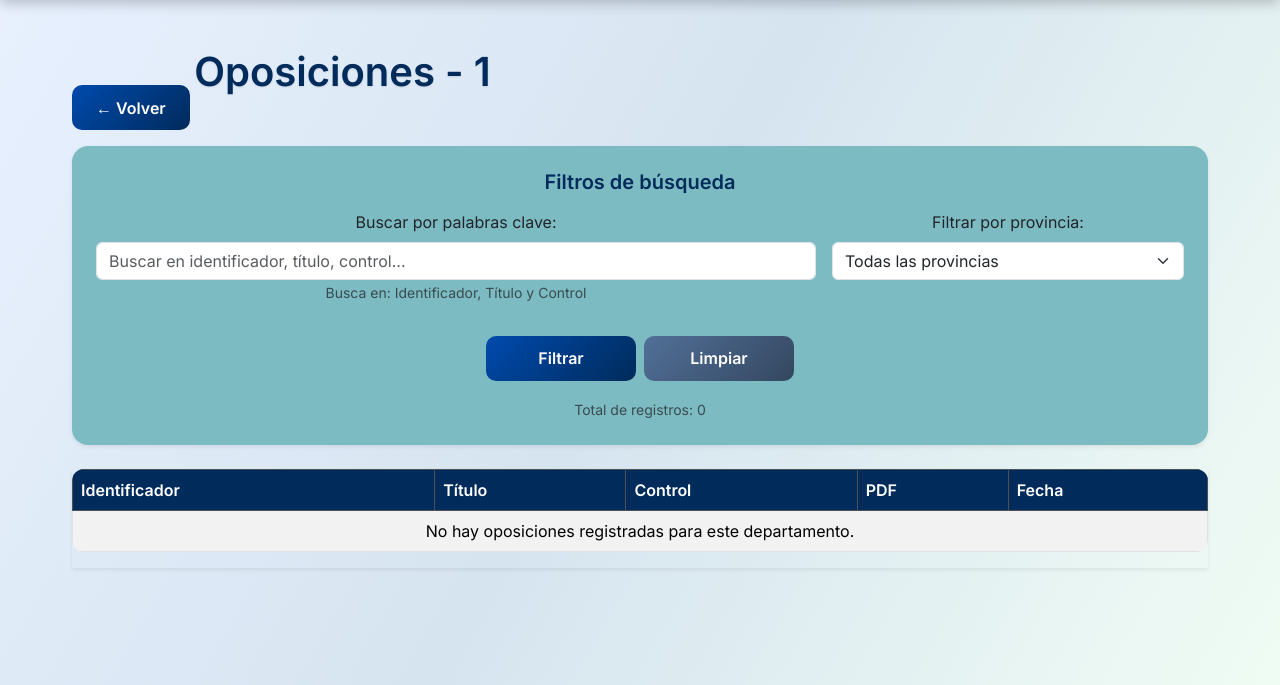
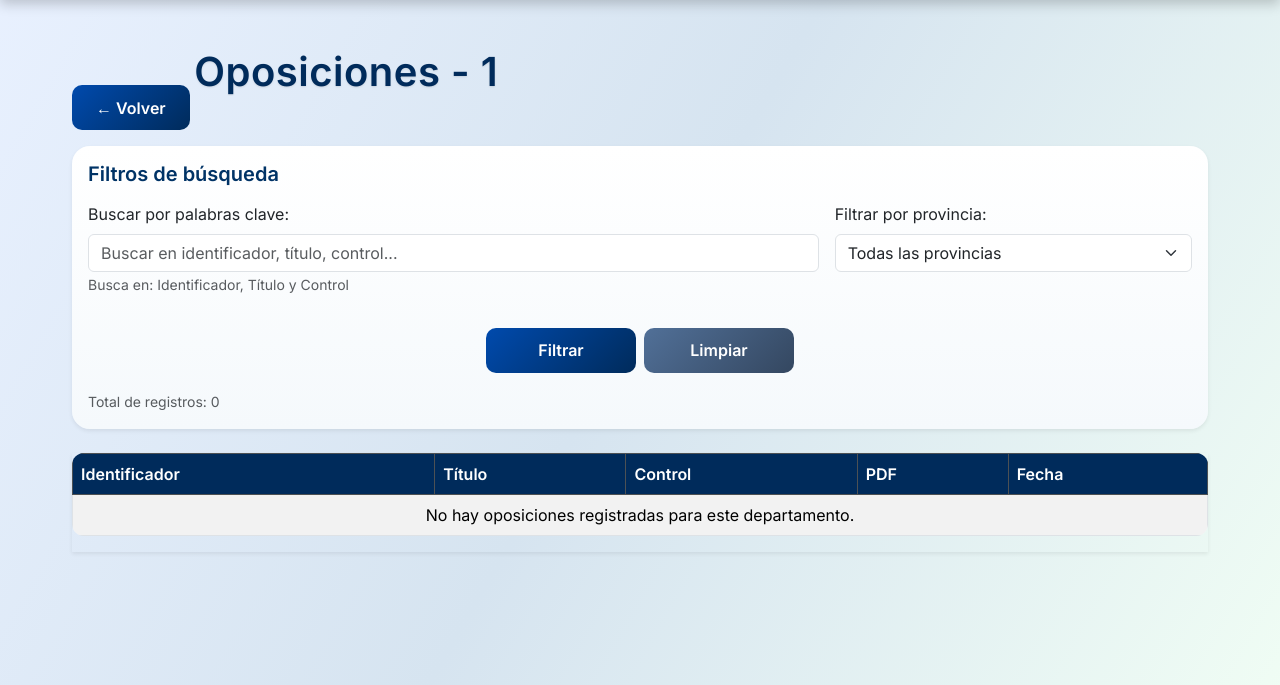
Before and after one commit to Proyectos-de-practicas-de-ZaitecM26/ASubiela-Scraper, a Flask app: page /departamento/1 in a window 1280 px wide. Shown: the part 82-767 px from the top of the page. Run offline with Flask 3, Linux system fonts and the light colour scheme; data that the repository does not hold is empty; some libraries are stand-ins or nearby versions.

Commit message:
Cambios en la página principal

```diff
--- a/static/css/style.css
+++ b/static/css/style.css
@@ -286,12 +286,29 @@ html[data-theme="dark"] .navbar .dropdown-menu .dropdown-item:hover {
     justify-content: center;
 }
 
+/* Fondo de la cabecera principal */
 .hero-image-container {
-    width: 100%;
-    position: relative;
+    border-radius: 22px;
     overflow: hidden;
     margin-bottom: 2rem;
-    box-shadow: 0 4px 15px rgba(0, 0, 0, 0.2);
+    box-shadow: 0 10px 25px rgba(0, 43, 91, 0.15);
+    border: 3px solid #7DBBC3;
+}
+
+/* Título "Departamentos" */
+h2 {
+    color: #003366;
+    font-weight: 700;
+    letter-spacing: 0.5px;
+}
+
+/* Caja de la fecha */
+.text-muted.fs-5 {
+    background: #7DBBC3;
+    color: white !important;
+    padding: 0.5rem 1rem;
+    border-radius: 30px;
+    font-weight: 600;
 }
 
 .hero-image {
@@ -414,33 +431,33 @@ html[data-theme="dark"] .navbar .dropdown-menu .dropdown-item:hover {
 /* =========================================================
    TARJETAS
 ========================================================= */
+
 .card {
     border: none;
-    border-radius: 16px;
+    border-radius: 18px;
     overflow: hidden;
+    background: linear-gradient(to bottom, #ffffff, #f5f9fc);
+    box-shadow: 0 6px 16px rgba(0, 43, 91, 0.10);
     transition: all 0.3s ease;
-    background: #7DBBC3;
-    box-shadow: 0 2px 8px rgba(0, 0, 0, 0.1);
-    max-width: 100%;
 }
 
-.card-img-top {
-    width: 100%;
-    height: auto;
-    object-fit: cover;
-    transition: transform 0.3s ease;
+
+.card:hover {
+    transform: translateY(-6px);
+    box-shadow: 0 12px 22px rgba(0, 43, 91, 0.18);
+    background: linear-gradient(to bottom, #ffffff, #eef8fa);
 }
 
-.card-body {
-    text-align: center;
-    padding: 1.5rem;
+
+.card-title {
+    color: #003366;
+    font-weight: 700;
+    transition: color 0.3s ease;
 }
 
-.card-title {
-    color: #002b5b;
-    font-weight: 600;
-    margin-bottom: 0.5rem;
-    transition: color 0.3s;
+
+.card:hover .card-title {
+    color: #7DBBC3;
 }
 
 @media (min-width: 992px) {
```
